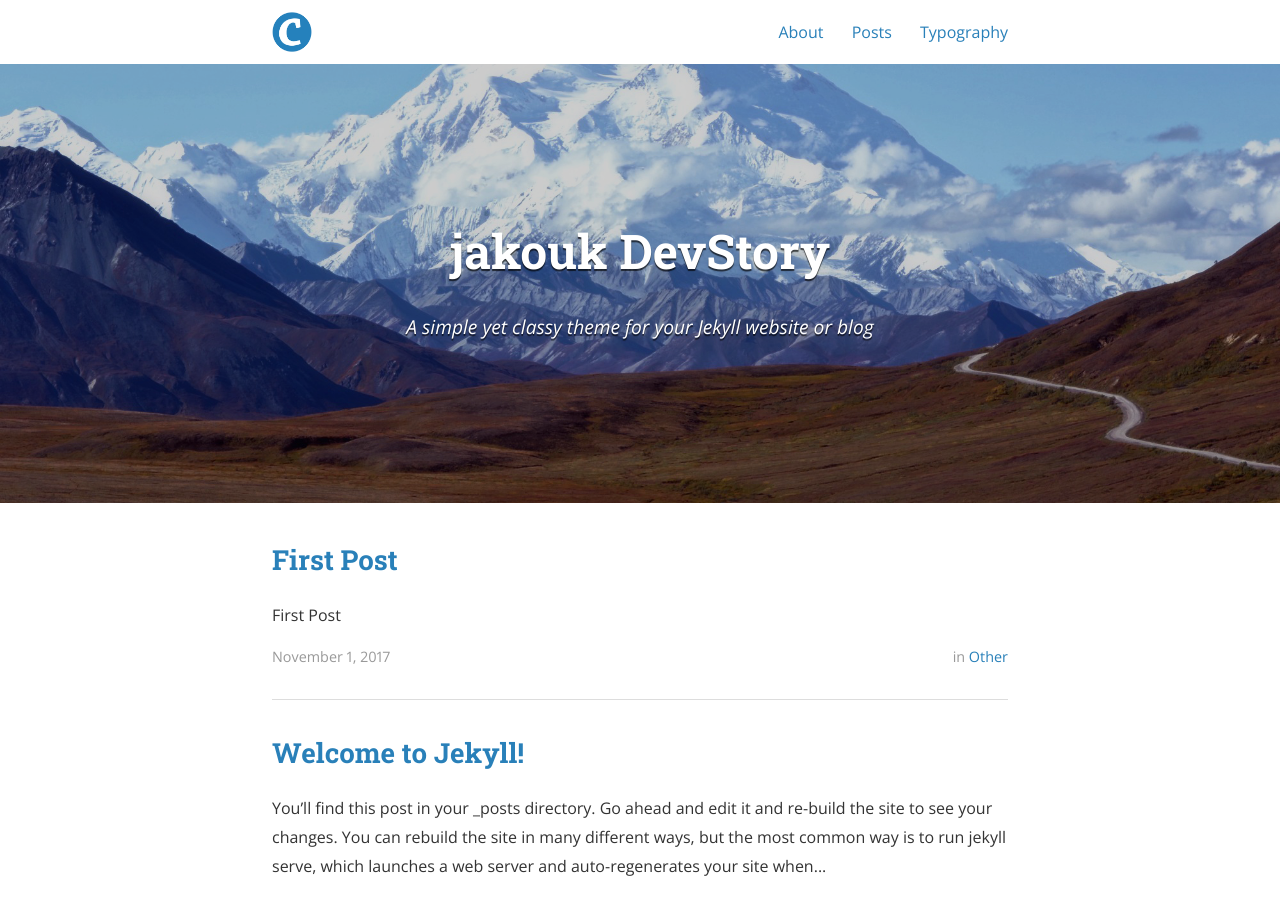
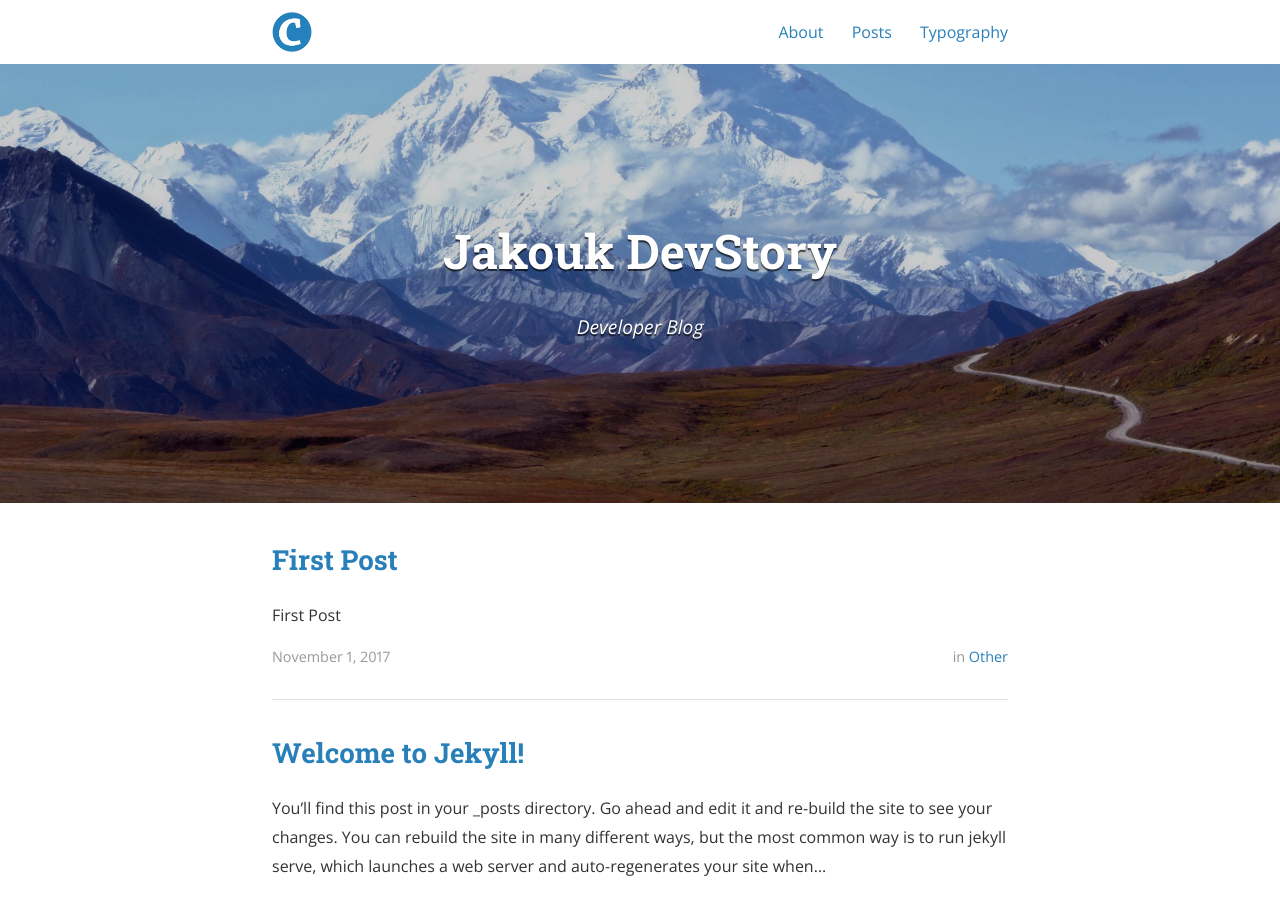
Before and after one commit to jakouk/jakouk, a Jekyll site: the page built from index.html, in a window 1280 px wide and 900 px high. Built offline with Jekyll 4.4.1, drawn with Linux system fonts in a browser that asks for light colours; nearby versions of some CDN libraries; the list of posts is cut into pages by our own code; some of the changed text lies outside the part shown.

Commit message:
Update _config.yml

```diff
--- a/_config.yml
+++ b/_config.yml
@@ -9,8 +9,8 @@ exclude:
   - "/vendor/"
 
 # Site settings
-title: jakouk DevStory
-subtitle: "A simple yet classy theme for your Jekyll website or blog"
+title: Jakouk DevStory
+subtitle: "Developer Blog"
 email: jakoriaty@gmail.com
 name: Jakouk
 description: >
@@ -19,7 +19,7 @@ description: >
 # and never end with a slash. Set it to a blank value if hosting at the
 # root of your server.
 baseurl: "" # the subpath of your site, e.g. /blog/
-url: "http://jakouk.github.io" # the base hostname & protocol for your site
+url: "https://jakouk.github.io" # the base hostname & protocol for your site
 cover: "/assets/header_image.jpg"
 logo: "/assets/logo.png"
 
@@ -54,6 +54,9 @@ descriptions:
   - cat: dummy
     desc: "Just some placeholder posts, lorem ipsum and the rest."
 
+  - cat: Other
+    desc: "Etc..."
+
 # Social icons and sharing options
 #
 # Social settings are used in two places:
@@ -85,12 +88,12 @@ social:
     desc: Fork me on GitHub
     share: false
 
-  - name: LinkedIn
-    icon: linkedin
-    username: Ben Centra
-    url: https://www.linkedin.com/pub/ben-centra/47/769/60a
-    desc: Connect with me on LinkedIn
-    share: true
+#  - name: LinkedIn
+#   icon: linkedin
+#    username: Ben Centra
+#   url: https://www.linkedin.com/pub/ben-centra/47/769/60a
+#    desc: Connect with me on LinkedIn
+#    share: true
 
   - name: Google+
     icon: google-plus
```
